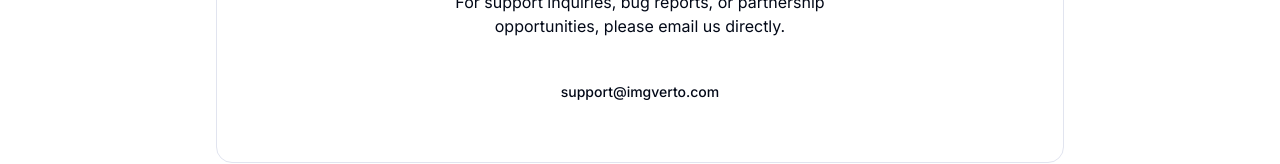
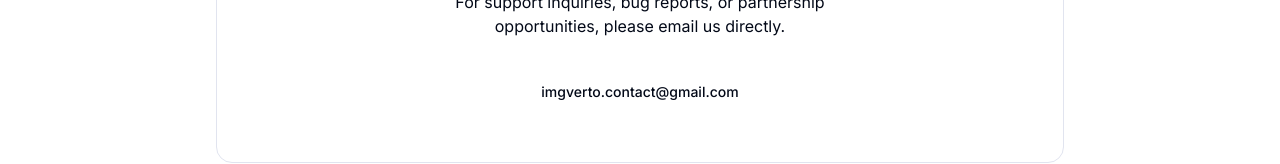
Before and after one commit to 776774944635/imgverto, a Next.js app: page /contact in a window 1280 px wide. Shown: the part 653-817 px from the top of the page. Built offline with nearby package versions, Linux system fonts and the light colour scheme; no server answers.

Commit message:
Add files via upload

```diff
--- a/src/app/(marketing)/contact/page.tsx
+++ b/src/app/(marketing)/contact/page.tsx
@@ -20,10 +20,10 @@
                 </p>
 
                 <a
-                    href="mailto:support@imgverto.com"
+                    href="mailto:imgverto.contact@gmail.com"
                     className="inline-flex items-center justify-center rounded-md text-sm font-medium ring-offset-background transition-colors focus-visible:outline-none focus-visible:ring-2 focus-visible:ring-ring focus-visible:ring-offset-2 disabled:pointer-events-none disabled:opacity-50 bg-primary text-primary-foreground hover:bg-primary/90 h-11 px-8"
                 >
-                    support@imgverto.com
+                    imgverto.contact@gmail.com
                 </a>
             </div>
         </Section>
```
